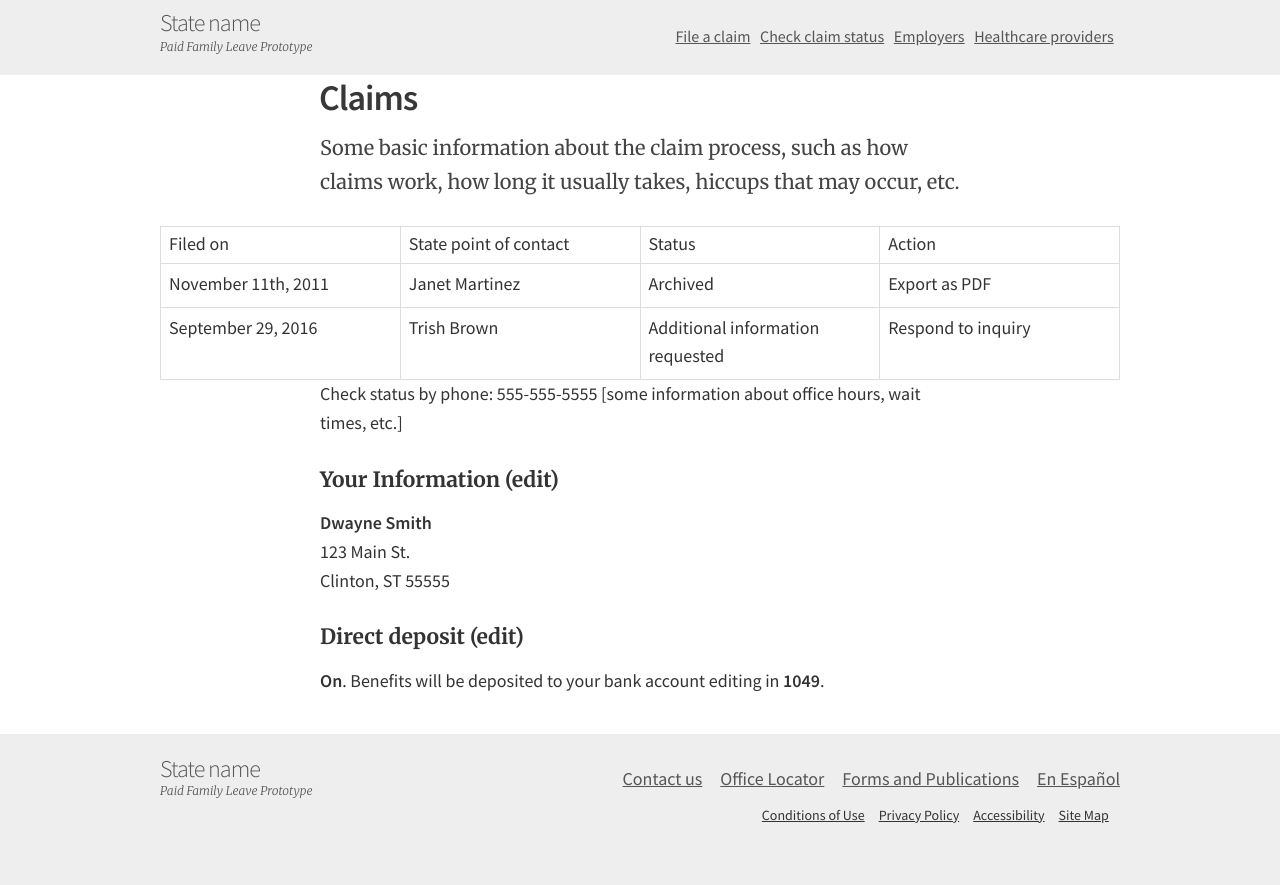
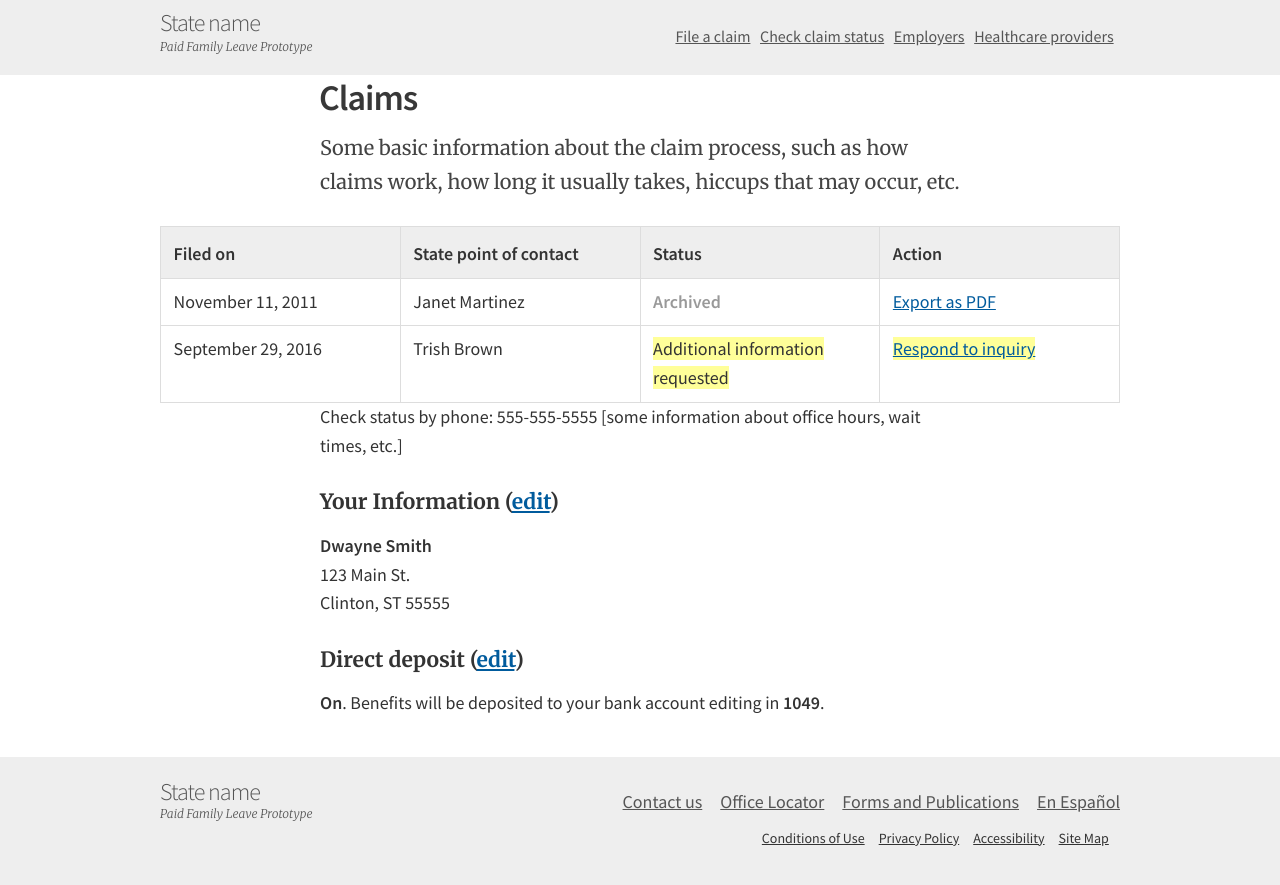
Before and after one commit to 18F/Paid-Leave-Prototype, a Jekyll site: the page built from _pages/claims/your.html, in a window 1280 px wide. Shown: the top 885 px of the page. Built offline with Jekyll 4.4.1, drawn with Linux system fonts in a browser that asks for light colours; nearby versions of some CDN libraries; library files that are not in the unit come from our copies.

Commit message:
Improve table styling

```diff
--- a/_pages/claims/your.html
+++ b/_pages/claims/your.html
@@ -12,7 +12,7 @@ excerpt: none
         <h1>Claims</h1>
         <p>Some basic information about the claim process, such as how claims work, how long it usually takes, hiccups that may occur, etc.</p>
 
-        <table>
+        <table class="tablesaw tablesaw-stack" data-tablesaw-mode="stack">
           <thead>
             <tr>
               <th>Filed on</th>
@@ -23,29 +23,29 @@ excerpt: none
           </thead>
           <tbody>
             <tr class="archived">
-              <td>November 11th, 2011</td>
+              <td>November 11, 2011</td>
               <td>Janet Martinez</td>
               <td class="status">Archived</td>
-              <td class="action">Export as PDF</td>
+              <td><a href="#">Export as PDF</a></td>
             </tr>
             <tr>
               <td>September 29, 2016</td>
               <td>Trish Brown</td>
-              <td class="status">Additional information requested</td>
-              <td class="action">Respond to inquiry</td>
+              <td class="important"><span>Additional information requested</span></td>
+              <td class="important"><span><a href="#">Respond to inquiry</a></span></td>
             </tr>
           </tbody>
         </table>
 
         <p>Check status by phone: 555-555-5555 [some information about office hours, wait times, etc.]</p>
 
-        <h2>Your Information (edit)</h2>
+        <h2>Your Information (<a href="#">edit</a>)</h2>
         <p><strong>Dwayne Smith</strong><br>
         123 Main St.<br>
         Clinton, ST 55555
         </p>
 
-        <h2>Direct deposit (edit)</h2>
+        <h2>Direct deposit (<a href="#">edit</a>)</h2>
         <p><strong>On</strong>. Benefits will be deposited to your bank account editing in <strong>1049</strong>.</p>
 
     </div>
--- a/stylesheets/screen.css
+++ b/stylesheets/screen.css
@@ -457,6 +457,18 @@ a[id]{
 /* @end */
 
 /* @group tables */
+
+th {
+	background-color: #eee;
+	font-weight: 600;
+}
+tr.archived .status {
+	color: #999;
+	font-weight: 600;
+}
+td.important span {
+	background-color: #ff9;
+}
 
 /* @group tablesaw.stackonly.js */
 
```
